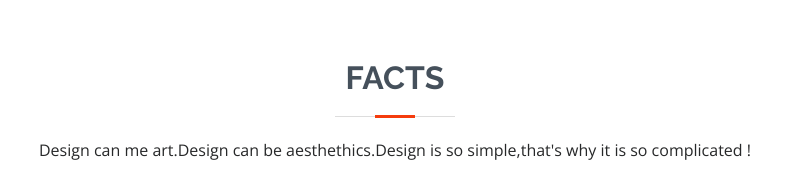
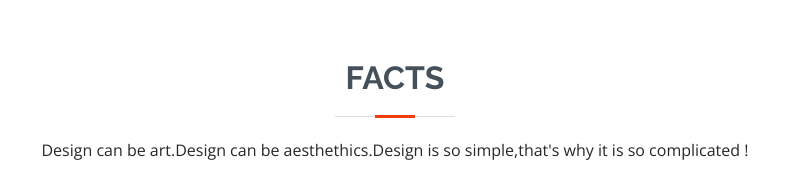
Before and after one commit to FIKADevelopers/FIKA-Developers, a plain HTML site: page index.html in a window 1280 px wide. Shown: the part 1440-1629 px from the top of the page, 295-1084 px from the left. Drawn offline with nearby package versions, Linux system fonts and the light colour scheme.

Commit message:
Update index.html

```diff
--- a/index.html
+++ b/index.html
@@ -123,7 +123,7 @@
 
         <div class="section-title">
           <h2>Facts</h2>
-          <p>Design can me art.Design can be aesthethics.Design is so simple,that's why it is so complicated !</p>
+          <p>Design can be art.Design can be aesthethics.Design is so simple,that's why it is so complicated !</p>
         </div>
 
         <div class="row">
```
